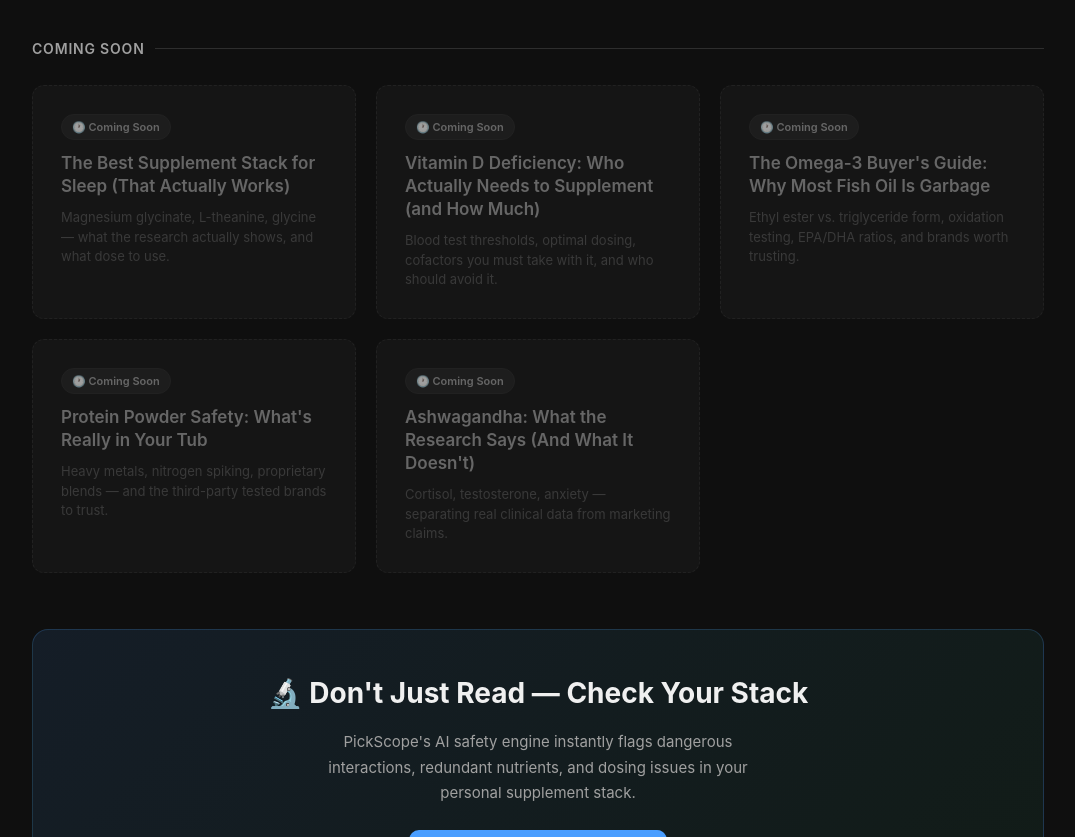
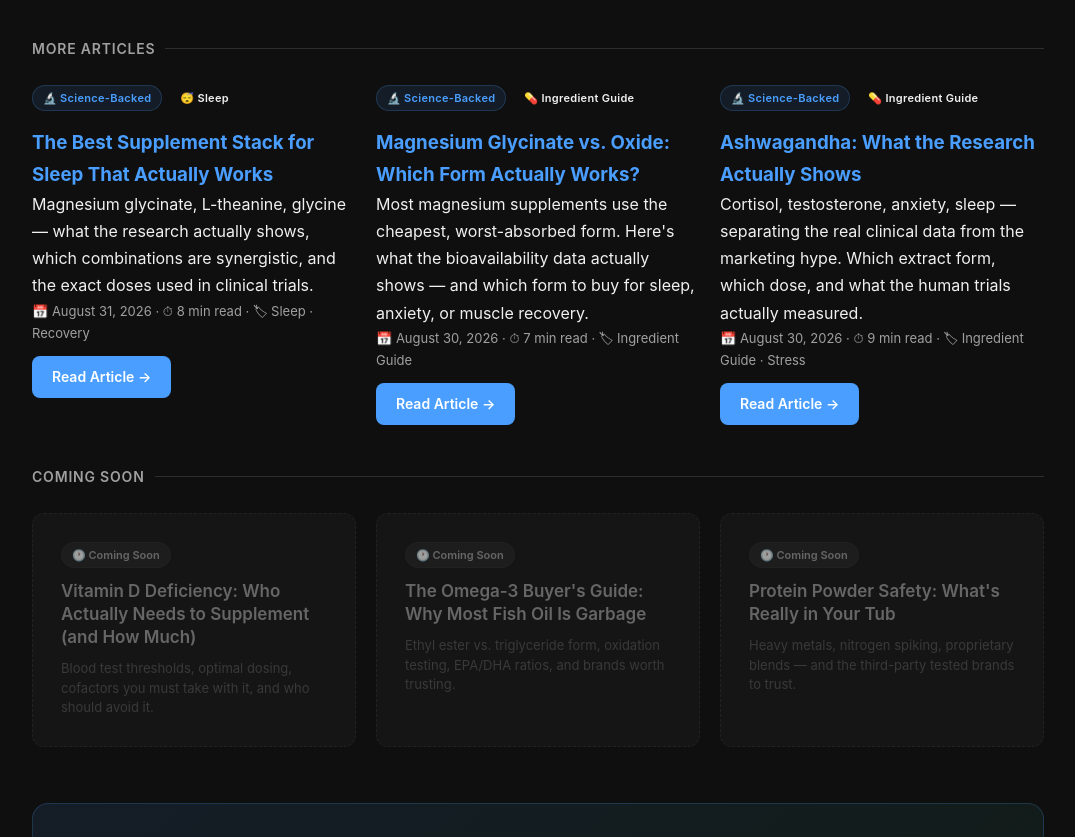
Before and after one commit to haodongtuo/pickscope, a website: page blog/index.html in a window 1280 px wide. Shown: the part 1322-2159 px from the top of the page, without its empty margins (102-1177 px from the left). Drawn offline with Linux system fonts and the light colour scheme.

Commit message:
fix: 将3篇已发布文章从Coming Soon移至正式列表
- best-supplement-stack-for-sleep
- magnesium-glycinate-vs-oxide
- ashwagandha-benefits-research

博客首页现在显示全部7篇文章

```diff
--- a/blog/index.html
+++ b/blog/index.html
@@ -756,16 +756,68 @@
 
   </div>
 
+  <!-- More Articles -->
+  <div class="section-heading" style="margin-top: 40px;">More Articles</div>
+
+  <div class="article-grid">
+
+    <article class="article-card">
+      <div class="card-tags">
+        <span class="tag tag-science">🔬 Science-Backed</span>
+        <span class="tag tag-sleep">😴 Sleep</span>
+      </div>
+      <h3>
+        <a href="https://pickscope.com/blog/best-supplement-stack-for-sleep/">
+          The Best Supplement Stack for Sleep That Actually Works
+        </a>
+      </h3>
+      <p>Magnesium glycinate, L-theanine, glycine — what the research actually shows, which combinations are synergistic, and the exact doses used in clinical trials.</p>
+      <div class="card-footer">
+        <span class="card-meta">📅 August 31, 2026 · ⏱ 8 min read · 🏷 Sleep · Recovery</span>
+        <a href="https://pickscope.com/blog/best-supplement-stack-for-sleep/" class="read-more-btn">Read Article →</a>
+      </div>
+    </article>
+
+    <article class="article-card">
+      <div class="card-tags">
+        <span class="tag tag-science">🔬 Science-Backed</span>
+        <span class="tag tag-ingredient">💊 Ingredient Guide</span>
+      </div>
+      <h3>
+        <a href="https://pickscope.com/blog/magnesium-glycinate-vs-oxide/">
+          Magnesium Glycinate vs. Oxide: Which Form Actually Works?
+        </a>
+      </h3>
+      <p>Most magnesium supplements use the cheapest, worst-absorbed form. Here's what the bioavailability data actually shows — and which form to buy for sleep, anxiety, or muscle recovery.</p>
+      <div class="card-footer">
+        <span class="card-meta">📅 August 30, 2026 · ⏱ 7 min read · 🏷 Ingredient Guide</span>
+        <a href="https://pickscope.com/blog/magnesium-glycinate-vs-oxide/" class="read-more-btn">Read Article →</a>
+      </div>
+    </article>
+
+    <article class="article-card">
+      <div class="card-tags">
+        <span class="tag tag-science">🔬 Science-Backed</span>
+        <span class="tag tag-ingredient">💊 Ingredient Guide</span>
+      </div>
+      <h3>
+        <a href="https://pickscope.com/blog/ashwagandha-benefits-research/">
+          Ashwagandha: What the Research Actually Shows
+        </a>
+      </h3>
+      <p>Cortisol, testosterone, anxiety, sleep — separating the real clinical data from the marketing hype. Which extract form, which dose, and what the human trials actually measured.</p>
+      <div class="card-footer">
+        <span class="card-meta">📅 August 30, 2026 · ⏱ 9 min read · 🏷 Ingredient Guide · Stress</span>
+        <a href="https://pickscope.com/blog/ashwagandha-benefits-research/" class="read-more-btn">Read Article →</a>
+      </div>
+    </article>
+
+  </div>
+
   <!-- Coming Soon Articles -->
   <div class="section-heading" style="margin-top: 40px;">Coming Soon</div>
 
   <div class="article-grid">
-
-    <article class="coming-soon-card">
-      <span class="cs-tag">🕐 Coming Soon</span>
-      <h3>The Best Supplement Stack for Sleep (That Actually Works)</h3>
-      <p>Magnesium glycinate, L-theanine, glycine — what the research actually shows, and what dose to use.</p>
-    </article>
 
     <article class="coming-soon-card">
       <span class="cs-tag">🕐 Coming Soon</span>
@@ -783,12 +835,6 @@
       <span class="cs-tag">🕐 Coming Soon</span>
       <h3>Protein Powder Safety: What's Really in Your Tub</h3>
       <p>Heavy metals, nitrogen spiking, proprietary blends — and the third-party tested brands to trust.</p>
-    </article>
-
-    <article class="coming-soon-card">
-      <span class="cs-tag">🕐 Coming Soon</span>
-      <h3>Ashwagandha: What the Research Says (And What It Doesn't)</h3>
-      <p>Cortisol, testosterone, anxiety — separating real clinical data from marketing claims.</p>
     </article>
 
   </div>
```
